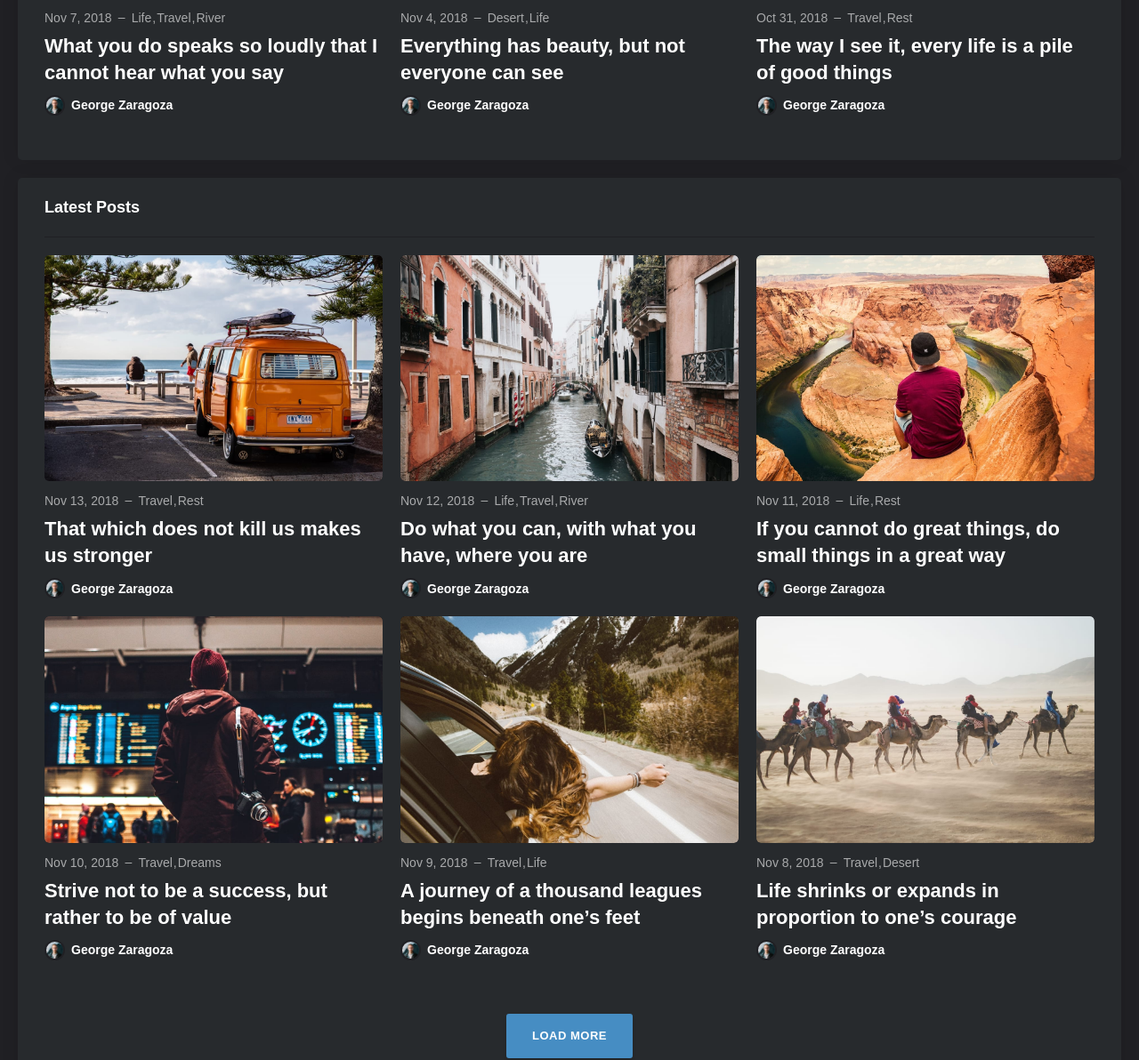
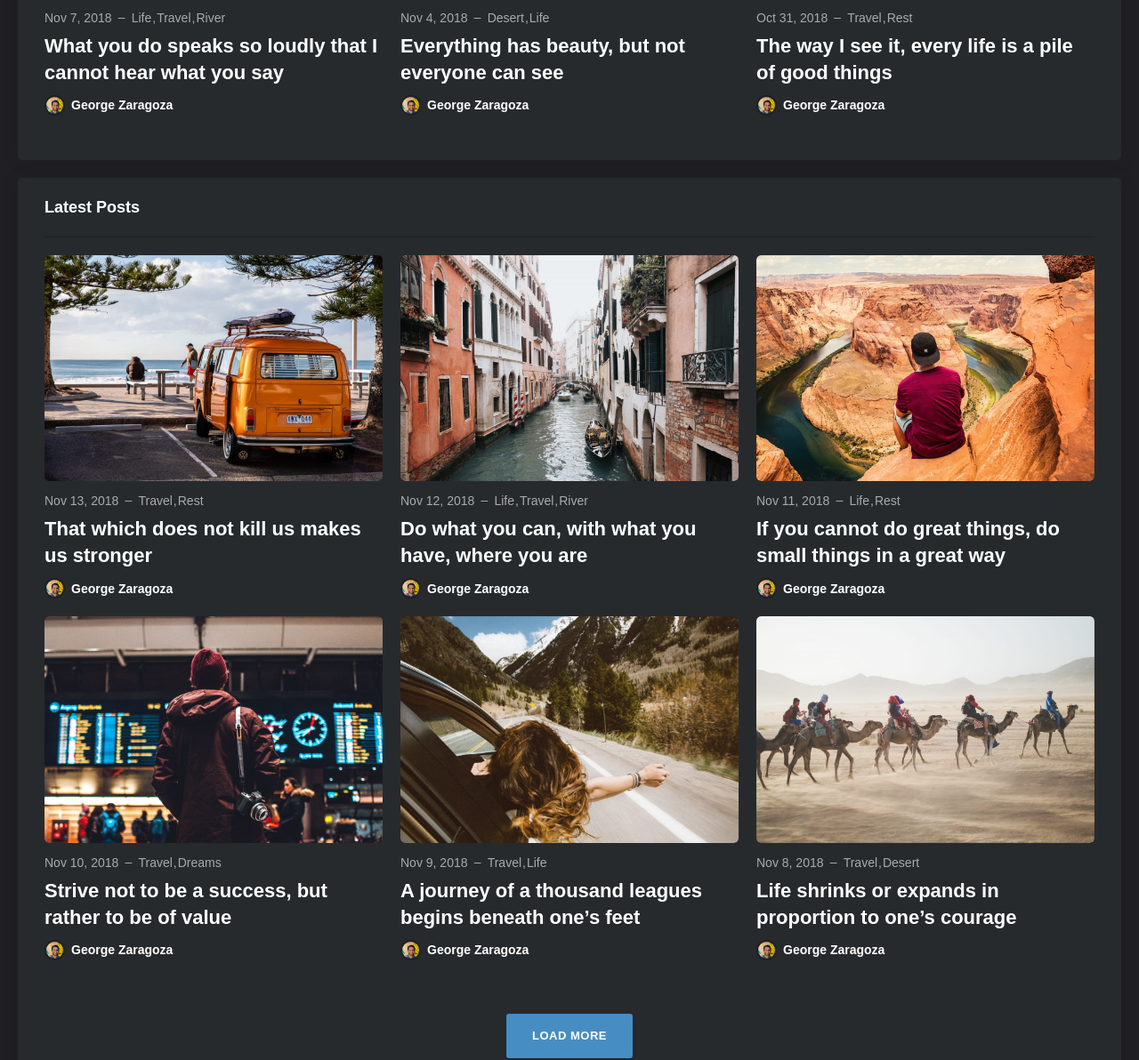
Before and after one commit to georgeomics/personalsite, a Jekyll site: the page built from index.html, in a window 1280 px wide. Shown: the part 1326-2518 px from the top of the page at 89% size. Built offline with Jekyll 4.4.1, drawn with Linux system fonts in a browser that asks for light colours; nearby versions of some CDN libraries; some web fonts are replaced; the list of posts is cut into pages by our own code.

Commit message:
updating site

```diff
--- a/_config.yml
+++ b/_config.yml
@@ -17,7 +17,7 @@ author:
   name:     George Zaragoza
   bio:      Hi, my name is George Zaragoza, this site is currently in testing phase with random text/images. Please excuse the mess.
   location: Orlando, FL
-  avatar:   /images/500.jpg
+  avatar:   /images/flower_bee.jpg
   twitter:  https://twitter.com/georgeomics
   github:   https://github.com/georgeomics
   cover:    /images/502.jpg
```
Also changed, not shown: images/flower_bee.jpg (added).
